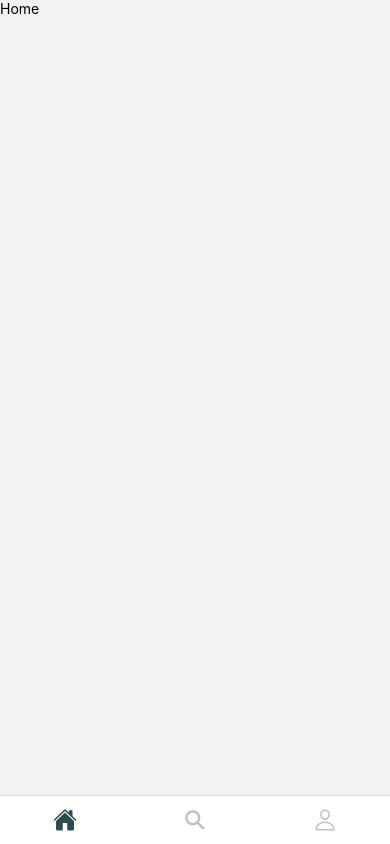
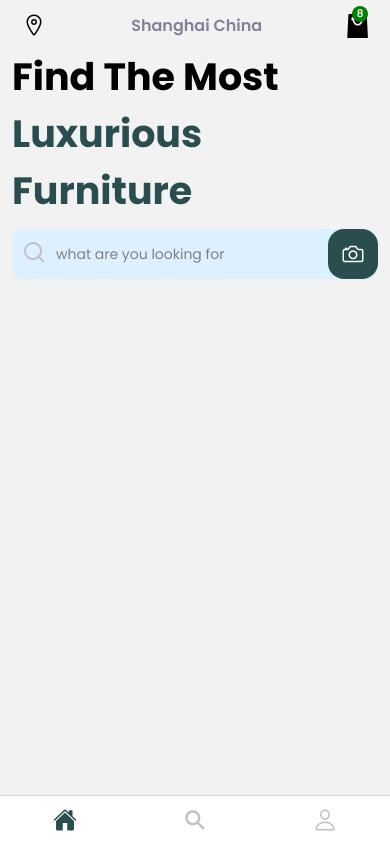
Before and after one commit to bikashroy120/wourd-native-app, a React Native app: screen /Home in a window 390 px wide. Built offline with nearby package versions, Linux system fonts and the light colour scheme.

Commit message:
search bar add

```diff
--- /dev/null
+++ b/container/home/WelCome.jsx
@@ -0,0 +1,36 @@
+import { Text, TextInput, TouchableOpacity, View } from 'react-native'
+import React from 'react'
+import styles from './welcome.style'
+import {COLORS,SIZES} from "../../constants/index"
+import {Feather,Ionicons} from "@expo/vector-icons"
+
+export default function WelCome() {
+  return (
+    <View>
+      <View style={styles.container}>
+          <Text style={styles.welcomeText(COLORS.black,SIZES.xSmall)}>
+            Find The Most
+          </Text>
+          <Text style={styles.welcomeText(COLORS.primary,0)}>
+              Luxurious Furniture
+          </Text>
+      </View>
+      <View style={styles.searchWarper}>
+          <TouchableOpacity style={{height:"100%",marginTop:10}}>
+            <Feather name='search' size={24} style={styles.searchIcon} />
+          </TouchableOpacity>
+          <View style={styles.inputWarper}>
+              <TextInput
+                style={styles.searchInput}
+                value=''
+                onPressIn={()=>{}}
+                placeholder='what are you looking for'
+              />
+          </View>
+          <TouchableOpacity style={styles.searchButton}>
+              <Ionicons name='camera-outline' size={SIZES.xLarge} color={COLORS.white}/>
+          </TouchableOpacity>
+      </View>
+    </View>
+  )
+}
--- /dev/null
+++ b/container/home/welcome.style.js
@@ -0,0 +1,51 @@
+import { StyleSheet } from "react-native";
+import {COLORS,SIZES} from "../../constants/index"
+
+
+const styles = StyleSheet.create({
+    container:{
+        width:"100%",
+    },
+    welcomeText:(color,top)=>({
+        fontFamily:"bold",
+        fontSize:SIZES.xxLarge -6,
+        color:color,
+        marginTop:top,
+        marginHorizontal:12
+    }),
+    searchWarper:{
+        flexDirection:"row",
+        backgroundColor:COLORS.secondary,
+        height:50,
+        marginHorizontal:SIZES.small,
+        borderRadius:SIZES.small,
+        alignContent:"center",
+        justifyContent:"center",
+        gap:10,
+        marginTop:10
+    },
+    searchIcon:{
+        color:COLORS.gray2,
+        marginLeft:10
+    },
+    inputWarper:{
+        flex:1,
+        backgroundColor:COLORS.secondary
+    },
+    searchInput:{
+        width:"100%",
+        height:"100%",
+        fontFamily:"regular",
+        color:"gray",
+        borderColor:"none"
+    },
+    searchButton:{
+      backgroundColor:COLORS.primary,
+      width:50,
+      alignItems:"center",
+      justifyContent:"center",
+      borderRadius:SIZES.medium,
+    }
+})
+
+export default styles;
--- a/screens/Home.jsx
+++ b/screens/Home.jsx
@@ -1,12 +1,32 @@
-import { Text, View } from 'react-native'
-import React from 'react'
+import { SafeAreaView, ScrollView, Text, TouchableOpacity, View } from "react-native";
+import React from "react";
+import styles from "./home.style";
+import {Ionicons,Fontisto} from "@expo/vector-icons"
+import WelCome from "../container/home/WelCome";
 
 const Home = () => {
   return (
-    <View>
-      <Text>Home</Text>
-    </View>
-  )
-}
+    <SafeAreaView>
+      <View style={styles.appBarWrapper}>
+        <View style={styles.appBar}>
+            <Ionicons name="location-outline" size={24}/>
+            <Text style={styles.location}>Shanghai China</Text>
 
-export default Home
+            <View style={{alignItems:"flex-end"}}>
+              <View style={styles.cartCount}>
+                  <Text style={styles.countNumber}>8</Text>
+              </View>
+              <TouchableOpacity>
+                <Fontisto name="shopping-bag" size={24}/>
+              </TouchableOpacity>
+            </View>
+        </View>
+      </View>
+      <ScrollView>
+        <WelCome />
+      </ScrollView>
+    </SafeAreaView>
+  );
+};
+
+export default Home;
--- a/screens/home.style.js
+++ b/screens/home.style.js
@@ -6,6 +6,34 @@ const styles = StyleSheet.create({
         marginHorizontal:22,
         marginTop:SIZES.small,
     },
+    appBar:{
+        flexDirection:"row",
+        alignItems:"center",
+        justifyContent:"space-between",
+    },
+    location:{
+        fontFamily:"semibold",
+        fontSize:SIZES.medium,
+        color:COLORS.gray
+    },
+    cartCount:{
+        position:"absolute",
+        bottom:16,
+        backgroundColor:"green",
+        width:16,
+        height:16,
+        zIndex:22,
+        borderRadius:8,
+        alignItems:"center",
+        justifyContent:"center"
+    },
+    countNumber:{
+        fontFamily:"regular",
+        fontWeight:"600",
+        fontSize:10,
+        color:COLORS.lightWhite,
+    }
+
 
 })
 
```
